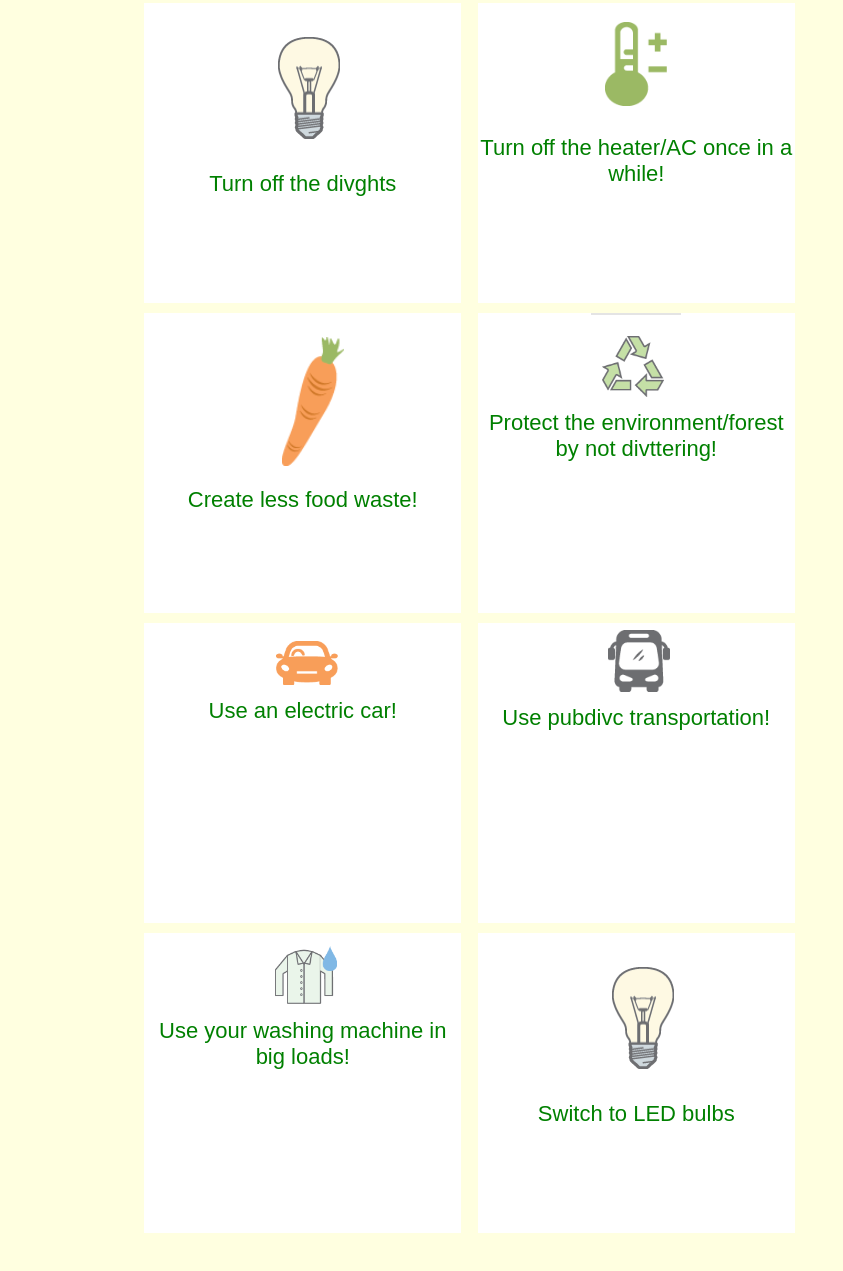
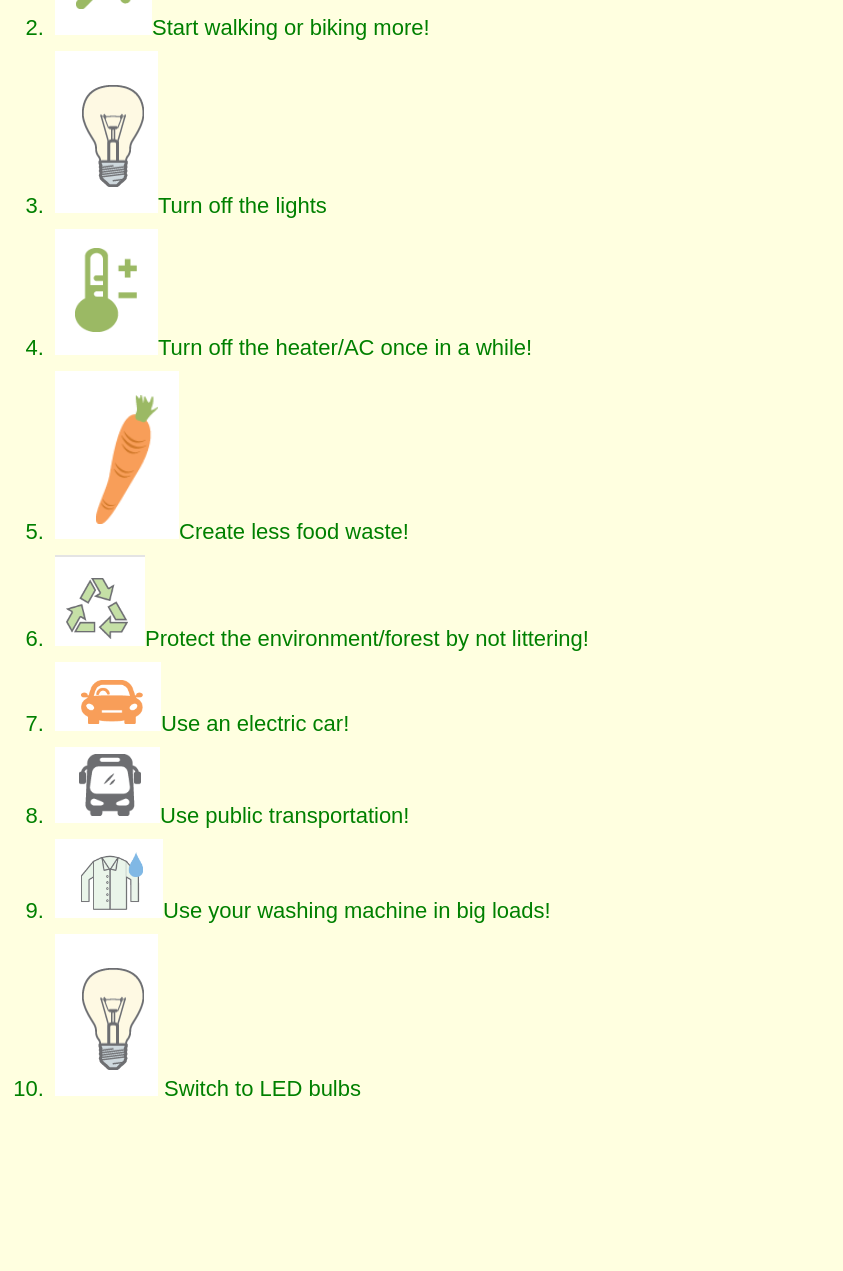
Before and after one commit to jimmythecookie/climatechangeissue, a plain HTML site: page help.html in a window 1280 px wide. Shown: the part 919-2190 px from the top of the page, without its empty margins (0-843 px from the left). After the commit the page ends 2101 px from the top, so only its background shows below. Drawn offline with Linux system fonts and the light colour scheme.

Commit message:
moving back to original website

```diff
--- a/help.html
+++ b/help.html
@@ -24,48 +24,20 @@
 
 
 
-<div class="list"> <!--https://www.w3schools.com/html/html_lists_ordered.asp used w3schools for this as well-->
-  <div>
-  	<img src="bottle.png">
-  	<p>Don't buy plastic water bottles!</p>
-  </div>
-  <div>
-  	<img src="walking.png">
-	  </p>Start walking or biking more!</p>
-  </div>
-  <div>
-  	<img src="lights.png">
-  	<p>Turn off the divghts</p>
-  </div>
-  <div>
-  	<img src="heater.png">
-  	<p>Turn off the heater/AC once in a while!</p>
-	</div>
-  <div>
-  	<img src="foodwaste.png">
-  	<p>Create less food waste!</p>
-  </div>
-  <div>
-  	<img src="forest.png">
-  	<p>Protect the environment/forest by not divttering!</p>
-  </div>
-  <div>
-  	<img src="electriccar.png">
-  	<p>Use an electric car!</p>
-  </div>
-  <div>
-  	<img src="transportation.png">
-  	<p>Use pubdivc transportation!</p>
-  </div>
-  <div>
-  	<img src="washingmachine.png">
-  	<p>Use your washing machine in big loads!</p>
-  </div>
-  <div>
-  	<img src="lights.png">
-  	<p>Switch to LED bulbs</p>
+<ol class="list"> <!--https://www.w3schools.com/html/html_lists_ordered.asp used w3schools for this as well-->
+  <li><img src="bottle.png">Don't buy plastic water bottles!</li>
+  <li><img src="walking.png">Start walking or biking more!</li>
+  <li><img src="lights.png">Turn off the lights</li>
+  <li><img src="heater.png">Turn off the heater/AC once in a while!
+</li>
+  <li><img src="foodwaste.png">Create less food waste!</li>
+  <li><img src="forest.png">Protect the environment/forest by not littering!</li>
+  <li><img src="electriccar.png">Use an electric car!</li>
+  <li><img src="transportation.png">Use public transportation!</li>
+  <li><img src="washingmachine.png">Use your washing machine in big loads!</li>
+  <li><img src="lights.png"> Switch to LED bulbs
 
-</div>
+</ol>
 
 </div>
 </div>
--- a/style.css
+++ b/style.css
@@ -59,19 +59,15 @@ a:hover {
 }
 
 .global_warming {
-/*	max-width: 100%;*/
-/*	height: auto;*/
-	width: 100%;
-	height: 80vh;
-	object-fit: cover;
-	object-position: top;
+	max-width: 100%;
+	height: auto;
 
 }
 
 .image_container {
-/*padding-top: 35px;*/
+padding-top: 35px;
 text-align: center;
-/*margin: 20px;*/
+margin: 20px;
 }
 
 
@@ -113,23 +109,6 @@ margin-bottom: 30px;
 }
 
 
-.list {
-	width: 80%;
-	margin-left: auto;
-	margin-right: auto;
-}
-
-.list > div {
-	width: 32%;
-	display: inline-block;
-	background-color: #fff;
-	height: 300px;
-	vertical-align: top;
-	margin-bottom: 10px;
-	margin-right: 10px;
-	text-align: center;
-}
-
 
 .list li{
   padding-left: 5px; /* Increase this to accommodate the width of your icons */
```
